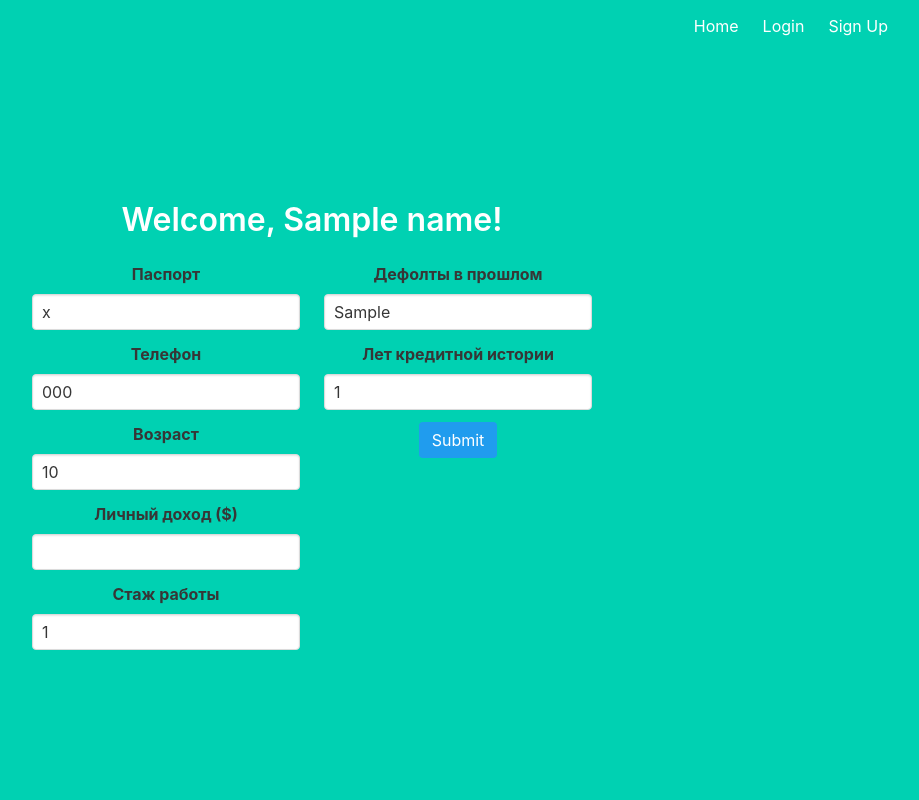
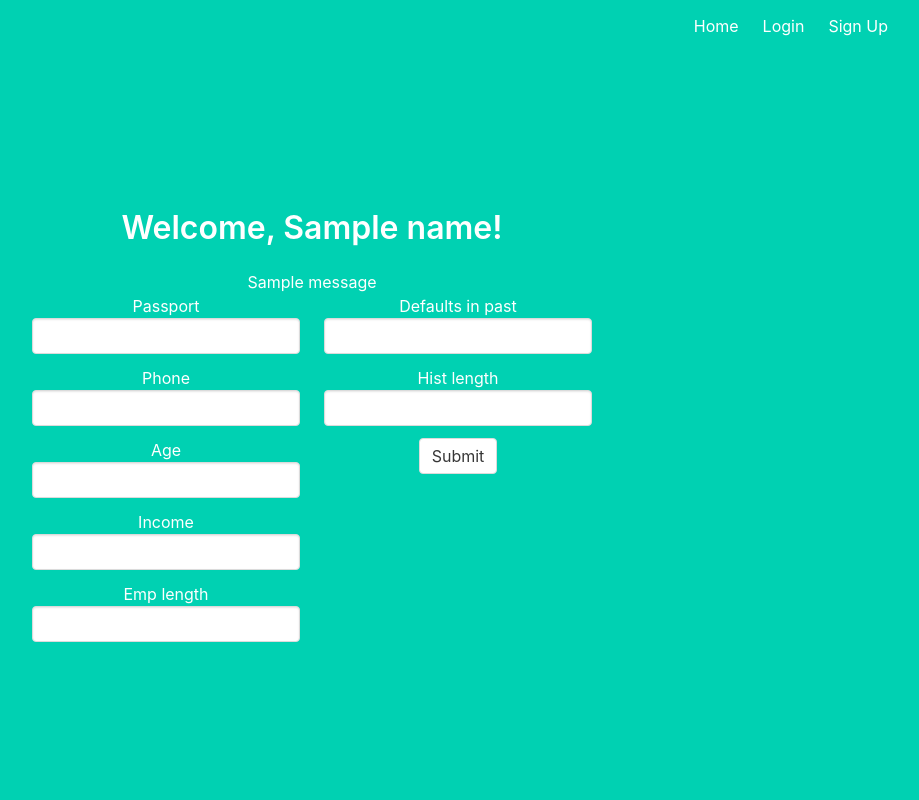
Before and after one commit to IgorMihailov/CreditRiskService, a Flask app: template project/templates/profile.html in a window 1280 px wide. Shown: the whole page, without its empty margins (328-1247 px from the left). Run offline with Flask 2, Linux system fonts and the light colour scheme; the template is opened without the code that fills it: most values are stand-ins (such as "Sample title", 1, 10 or a date in 2020); one stand-in notice (Sample message) is shown; form fields are guessed from the names that the template uses; some libraries are stand-ins or nearby versions.

Commit message:
WTForm for profile

```diff
--- a/project/templates/base.html
+++ b/project/templates/base.html
@@ -8,8 +8,6 @@
     <meta http-equiv="X-UA-Compatible" content="IE=edge">
     <meta name="viewport" content="width=device-width, initial-scale=1">
     <title>Credit scoring service</title>
-    <script type="text/javascript" src="https://code.jquery.com/jquery-3.2.1.min.js"></script>
-    <script type="text/javascript" src="http:///ajax.googleapis.com/ajax/libs/jqueryui/1.11.2/jquery-ui.min.js"></script>
     <link rel="stylesheet" href="https://cdnjs.cloudflare.com/ajax/libs/bulma/0.7.2/css/bulma.min.css" />
 </head>
 
@@ -56,6 +54,8 @@
             </div>
         </div>
     </section>
+    <script type="text/javascript" src="https://code.jquery.com/jquery-3.2.1.min.js"></script>
+    <script type="text/javascript" src="http:///ajax.googleapis.com/ajax/libs/jqueryui/1.11.2/jquery-ui.min.js"></script>
 </body>
 
 </html>
--- a/project/templates/index.html
+++ b/project/templates/index.html
@@ -4,9 +4,9 @@
 
 {% block content %}
 <h1 class="title">
-  Flask Login Example
+  Loan service
 </h1>
 <h2 class="subtitle">
-  Easy authentication and authorization in Flask.
+  Fill your personal data and get credit now!
 </h2>
 {% endblock %}
--- a/project/templates/profile.html
+++ b/project/templates/profile.html
@@ -6,57 +6,75 @@
 <h1 class="title">
   Welcome, {{ name }}!
 </h1>
+
+{% with messages = get_flashed_messages() %}
+   {% if messages %}
+     <ul class=flashes>
+     {% for message in messages %}
+       <li>{{ message }}</li>
+     {% endfor %}
+     </ul>
+   {% endif %}
+ {% endwith %}
+
 <div class="level-item">
-  <form name="user_data">
+  <form name="user_data" method="post">
 
     <div class="columns">
       <div class="column is-6">
         <div class="field">
-          <label class="label" for="first_name">Паспорт</label>
+          {{ form.passport.label() }}
           <div class="control">
-            <input class="input" type="text" id="passport" value={{passport}}>
+            {{ form.passport(class="input") }}
           </div>
         </div>
 
         <div class="field">
-          <label class="label" for="phone">Телефон</label>
+          {{ form.phone.label() }}
           <div class="control">
-            <input class="input" type="tel" id="phone" value={{phone}}></input>
-
+            {{ form.phone(class="input") }}
           </div>
         </div>
 
         <div class="field">
-          <label class="label" for="age">Возраст</label>
+          {{ form.age.label() }}
           <div class="control">
-            <input class="input" type="number" id="age" value={{age}}></input>
+            {{ form.age(class="input") }}
           </div>
         </div>
 
         <div class="field">
-          <label class="label" for="income">Личный доход ($)</label>
+          {{ form.income.label() }}
           <div class="control">
-            <input class="input" type="number" id="income" value={{income}}></input></div>
+            {{ form.income(class="input") }}
+          </div>
         </div>
 
         <div class="field">
-            <label class="label" for="emp_length">Стаж работы</label>
-            <div class="control"><input class="input" type="number" id="emp_length" value={{emp_length}}></input></div>
+          {{ form.emp_length.label() }}
+          <div class="control">
+            {{ form.emp_length(class="input") }}
           </div>
+        </div>
+
       </div>
       <div class="column is-6">
 
         <div class="field">
-            <label class="label" for="default_on_file	">Дефолты в прошлом</label>
-            <div class="control"><input class="input" type="text" id="default_on_file"value={{defaults_in_past}}></input></div>
+          {{ form.defaults_in_past.label() }}
+          <div class="control">
+            {{ form.defaults_in_past(class="input") }}
+          </div>
         </div>
 
         <div class="field">
-            <label class="label" for="default_on_file	">Лет кредитной истории</label>
-            <div class="control"><input class="input" type="number" id="hist_length" value={{hist_length}}></input></div>
+          {{ form.hist_length.label() }}
+          <div class="control">
+            {{ form.hist_length(class="input") }}
+          </div>
         </div>
 
-          <input class="button is-info is-light" id="submit" type="button" value="Submit" />
+        {{ form.submit(class="button")}}
       </div>
     </div>
   </form>
```
Also changed, not shown: project/main.py (+20 -10 lines), project/models.py (+44 -0 lines), project/static/profile.js (added, +72 -0 lines), project/static/script.js (deleted, +0 -63 lines), project/templates/signup.html (+5 -3 lines). Lines whose indentation alone changed are shown as unchanged.
